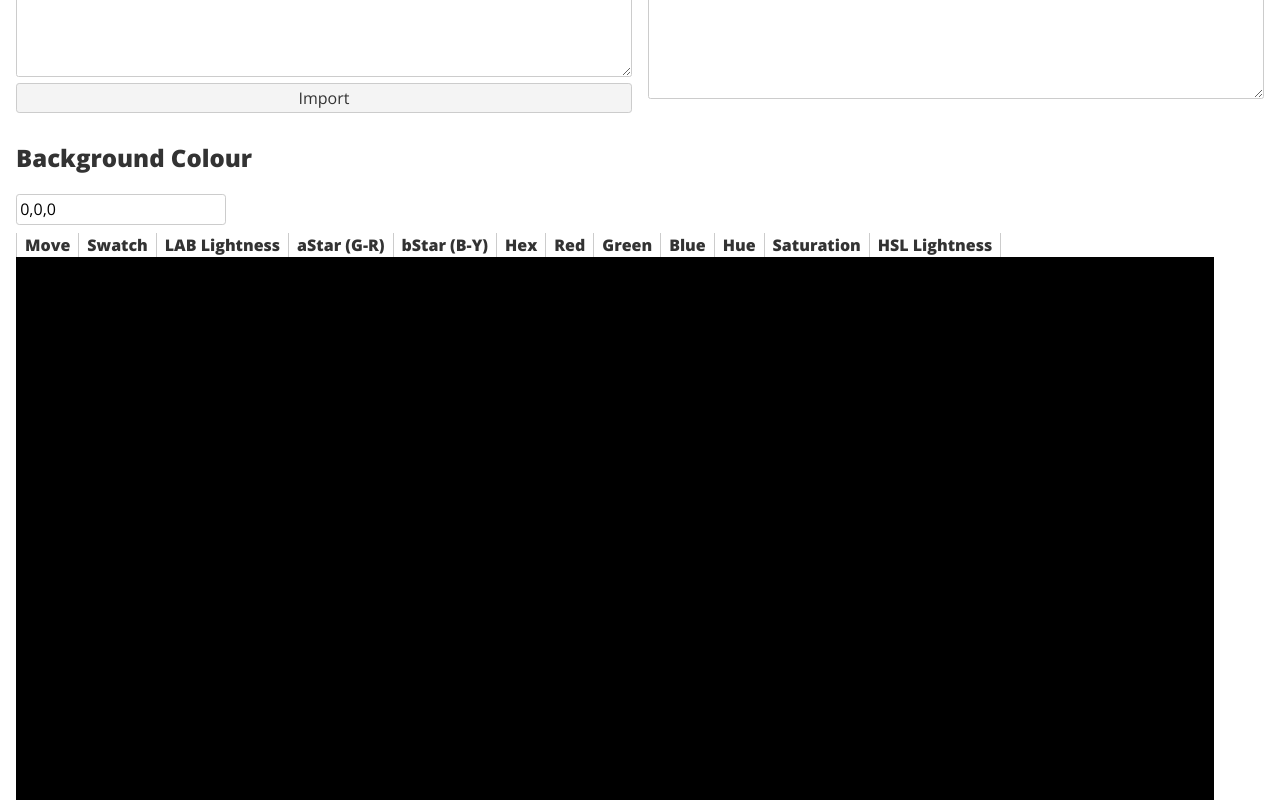
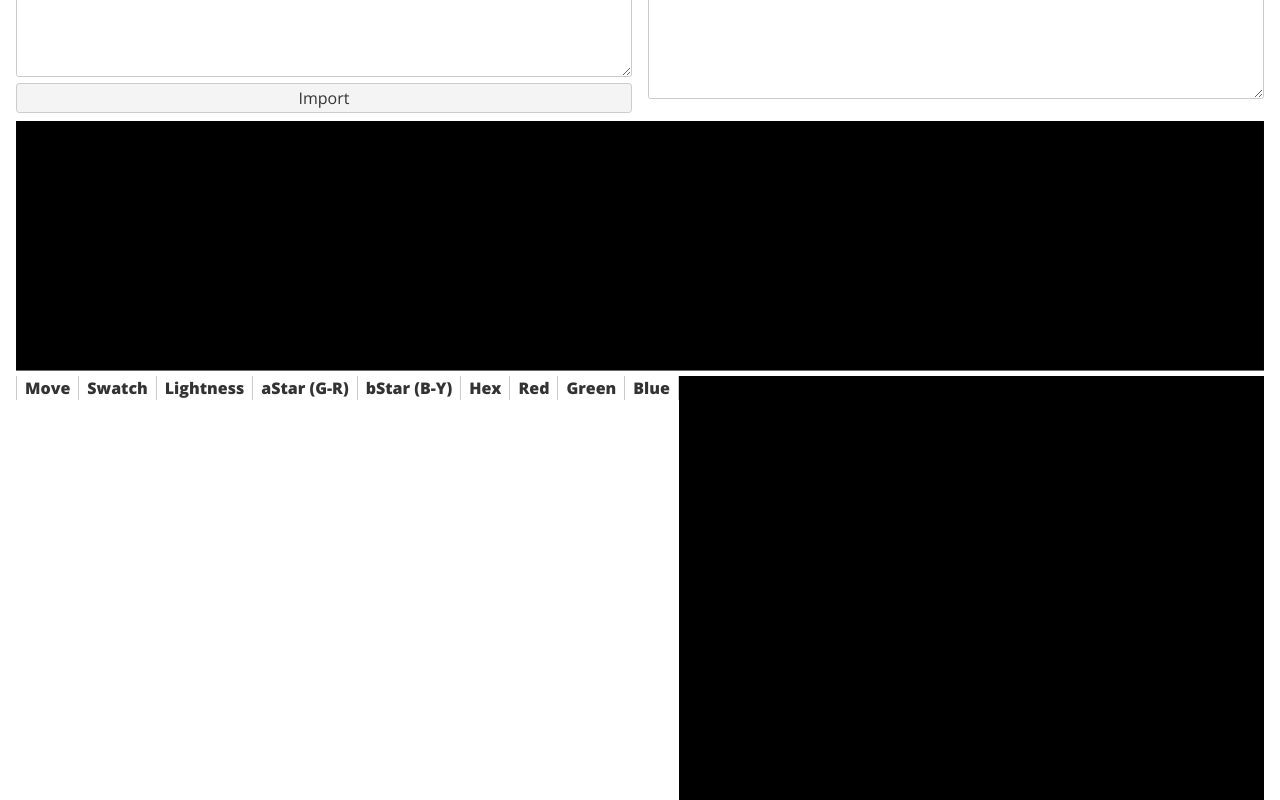
Before and after one commit to jeffhiltz/farbe5000, a Svelte app: page / in a window 1280 px wide. Shown: the part 460-1260 px from the top of the page. Built offline with nearby package versions, Linux system fonts and the light colour scheme.

Commit message:
rearrange graphs and remove hsl from table

```diff
--- a/src/App.svelte
+++ b/src/App.svelte
@@ -27,10 +27,10 @@
   <Importer />
   <Exporter />
 </section>
-<BackgroundPicker />
+<!-- <BackgroundPicker /> -->
 <!-- <SortSelector /> -->
+<LightGraph />
 <section>
   <ColorTable />
-  <LightGraph />
   <ScatterGraph />
 </section>
--- a/src/ColorTable.svelte
+++ b/src/ColorTable.svelte
@@ -33,16 +33,17 @@
     <tr>
       <th>Move</th>
       <th>Swatch</th>
-      <th>LAB Lightness</th>
+      <th>Lightness</th>
+      <!--      <th>LAB Lightness</th> -->
       <th>aStar (G-R)</th>
       <th>bStar (B-Y)</th>
       <th>Hex</th>
       <th>Red</th>
       <th>Green</th>
       <th>Blue</th>
-      <th>Hue</th>
+<!--      <th>Hue</th>
       <th>Saturation</th>
-      <th>HSL Lightness</th>
+      <th>HSL Lightness</th> -->
     </tr>
   </thead>
   <tbody>
--- a/src/ColorTableRow.svelte
+++ b/src/ColorTableRow.svelte
@@ -68,7 +68,7 @@
   <td>{red}</td>
   <td>{green}</td>
   <td>{blue}</td>
-  <td>{hue}</td>
+  <!--<td>{hue}</td>
   <td>{saturation}</td>
-  <td>{hsLightness}</td>
+  <td>{hsLightness}</td>-->
 </tr>
--- a/src/LightGraph.svelte
+++ b/src/LightGraph.svelte
@@ -19,11 +19,11 @@
 <style>
   svg {
     box-sizing: border-box;
-    width: 48%;
+    width: 100%;
   }
 </style>
 
-<svg viewBox="0 0 500 500">
+<svg viewBox="0 0 500 100">
   <rect width="100%" height="100%" fill="{backColor}"></rect>
   {#each bars as {hex, lightness}, idx}
     <rect width="{barWidth}" height="{lightness}%" fill="{hex}" x="{idx * barSpace + (barSpace / 2) - (barWidth / 2)}" y="{100 - lightness}%"></rect>
--- a/src/ScatterGraph.svelte
+++ b/src/ScatterGraph.svelte
@@ -28,8 +28,7 @@
 
 <style>
   svg {
-    box-sizing: border-box;
-    width: 48%;
+    flex: 1 8rem;
   }
 </style>
 
```
